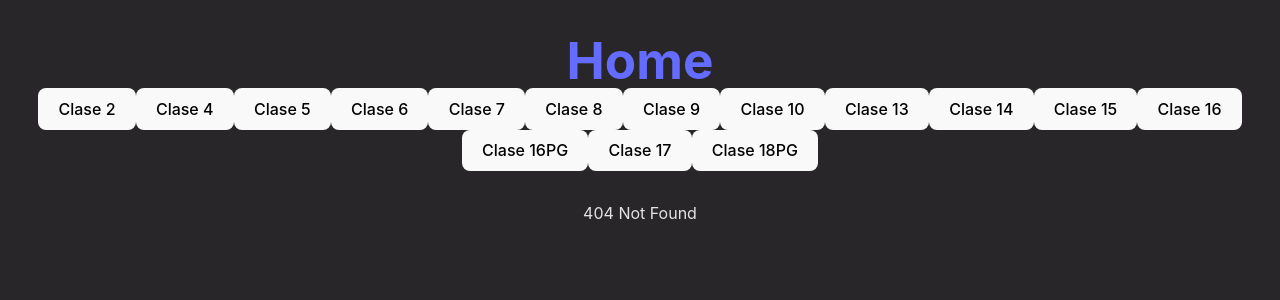
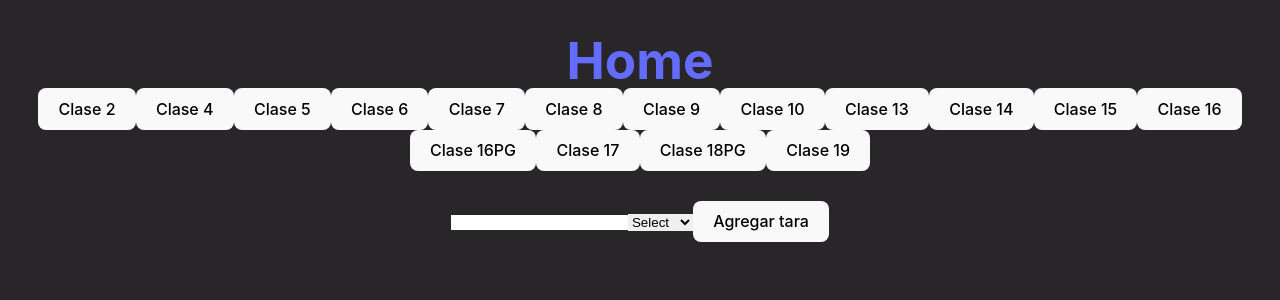
Before and after one commit to paulagoldenhorn/Proyectos-Frontend3, a React (Vite) app: page /clase19 in a window 1280 px wide. Before the commit this address had no page. Shown: the top 300 px of the page. Built offline with nearby package versions, Linux system fonts and the light colour scheme.

Commit message:
Ejercicio clase 19 iniciado

```diff
--- a/src/App.jsx
+++ b/src/App.jsx
@@ -15,8 +15,10 @@ import Clase14 from './C14-fetch/Clase14'
 import Clase15 from './C15-memo/Clase15'
 import Clase16 from './C16-router-I/Clase16'
 import Clase16PG from './C16-router-playground/Clase16PG'
+import Clase17 from './C17-router-II/Clase17'
 import Clase18PG from './C18-router-playground/Clase18PG'
-import Clase17 from './C17-router-II/Clase17'
+import Clase19 from './C19-context/Clase19';
+
 
 function App() {
   return (
@@ -39,6 +41,7 @@ function App() {
           <Route path={paths.clase16PG} element={<Clase16PG />} />
           <Route path='/clase17/*' element={<Clase17 />} />
           <Route path='/clase18PG/*' element={<Clase18PG />} />
+          <Route path='/clase19/*' element={<Clase19 />} />
         </Route>
       </Routes>
     </>
--- /dev/null
+++ b/src/C19-context/Clase19.jsx
@@ -0,0 +1,18 @@
+import { useContext } from 'react';
+import { TasksListContext, TasksListProvider } from './context/TasksListProvider';
+import Task from './components/Task';
+
+
+
+function Clase19() {
+    const context = useContext(TasksListContext)
+    {console.log(context)}
+    return (
+        <>
+            <TasksListProvider>
+                <Task />
+            </TasksListProvider>
+        </>
+    )
+}
+export default Clase19;
--- /dev/null
+++ b/src/C19-context/components/Task.jsx
@@ -0,0 +1,37 @@
+import { useContext, useState } from 'react'
+import { TasksListContext } from '../context/TasksListProvider'
+
+function Task() {
+  const tasksListContext = useContext(TasksListContext)
+  const [newTaskName, setNewTaskName] = useState('')
+  const [newTaskType, setNewTaskType] = useState('')
+
+  function handleAddTask() {
+    tasksListContext.addTask(newTaskName, newTaskType)
+  }
+
+  return (
+    <>
+      <input
+        type='text'
+        value={newTaskName}
+        onChange={(e) => setNewTaskName(e.target.value)}
+      />
+      <select name='taskType' value={newTaskType} onChange={(e) => setNewTaskType(e.target.value)}>
+        <option value="">Select</option>
+        <option value="Trabajo">Trabajo</option>
+        <option value="Ocio">Ocio</option>
+      </select>
+      <button onClick={handleAddTask}>Agregar tara</button>
+
+      {tasksListContext.tasksList &&
+        tasksListContext.tasksList.map(task => (
+          <div key={task.id}>
+            <h4>Tarea: {task.taskName}</h4>
+            <p>Categoria: {task.taskType}</p>
+          </div>
+        ))}
+    </>
+  )
+}
+export default Task
--- /dev/null
+++ b/src/C19-context/context/TasksListProvider.jsx
@@ -0,0 +1,53 @@
+import { createContext, useState } from "react";
+import {generateId} from '../../C10-repaso/idGenerator';
+
+
+export const TasksListContext = createContext({})
+
+export const TasksListProvider = (props) => {
+
+    const [tasksList, setTaskList] = useState([])
+
+    function addTask(newTaskName, newTaskType) {
+        const newTask = {
+            id: generateId(),
+            taskName: newTaskName,
+            taskType: newTaskType
+        }
+        setTaskList([...tasksList, newTask])
+    }
+
+    function deleteTask(task) {
+        setTaskList(tasksList.filter(elm => elm.id != task.id))
+    }
+
+    const value = {
+        tasksList,
+        addTask,
+        deleteTask
+    }
+
+    return (
+        <TasksListContext.Provider value={value}>
+            {props.children}
+        </TasksListContext.Provider>
+    )
+}
+
+/*
+{
+            id: 1,
+            taskName: "Terminar tarea React",
+            taskType: "Trabajo"
+        },
+        {
+            id: 2,
+            taskName: "Empezar tarea Pipelines",
+            taskType: "Trabajo"
+        },
+        {
+            id: 3,
+            taskName: "Aprender el feliz cumpleanios en guitarra",
+            taskType: "Ocio"
+        }
+*/
--- a/src/Home.jsx
+++ b/src/Home.jsx
@@ -21,6 +21,7 @@ function Home() {
             <Link to='/clase16PG/home'><button>Clase 16PG</button></Link>
             <Link to={paths.clase17}><button>Clase 17</button></Link>
             <Link to={paths.clase18PG}><button>Clase 18PG</button></Link>
+            <Link to={paths.clase19}><button>Clase 19</button></Link>
 
             <div className="outletContainer"> <Outlet /> </div>
         </nav>
--- a/src/route_paths.js
+++ b/src/route_paths.js
@@ -15,4 +15,5 @@ export const paths = {
     clase16PG: "clase16PG/*",
     clase17: "clase17",
     clase18PG: "clase18PG",
+    clase19: "clase19",
 }
```
